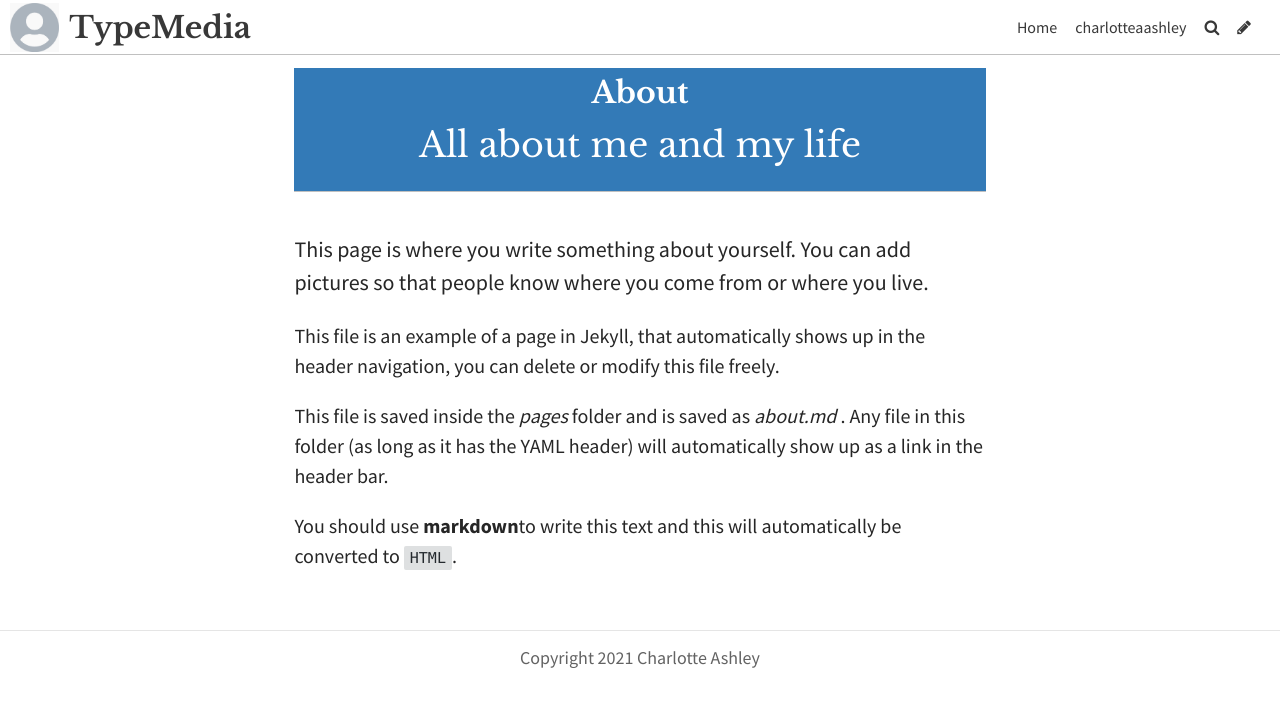
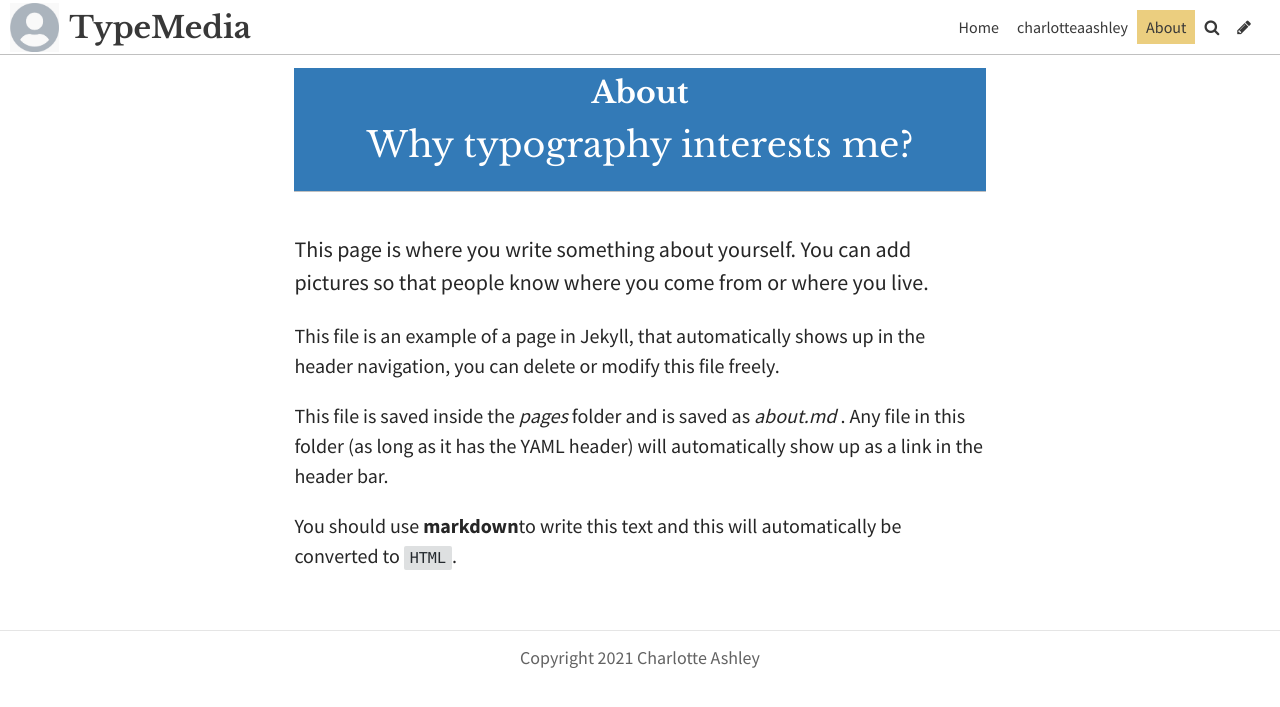
Before and after one commit to charlotteaashley/typo-design-template, a Jekyll site: the page built from pages/about.md, in a window 1280 px wide. Shown: the top 707 px of the page. Built offline with Jekyll 4.4.1, drawn with Linux system fonts in a browser that asks for light colours; some web fonts are replaced.

Commit message:
Update Page “about”

```diff
--- a/pages/about.md
+++ b/pages/about.md
@@ -1,14 +1,14 @@
 ---
-layout: page
+header_feature_image: /uploads/log.jpg
 title: About
+subtitle: Why typography interests me?
 permalink: /about/
 date: 2020-06-29T15:36:12.231Z
-header_feature_image: /uploads/log.jpg
+layout: page
 published: true
-subtitle: All about me and my life
 tags: null
 description: null
-show: false
+show: true
 ---
 
 This page is where you write something about yourself. You can add pictures so that people know where you come from or where you live.
```
